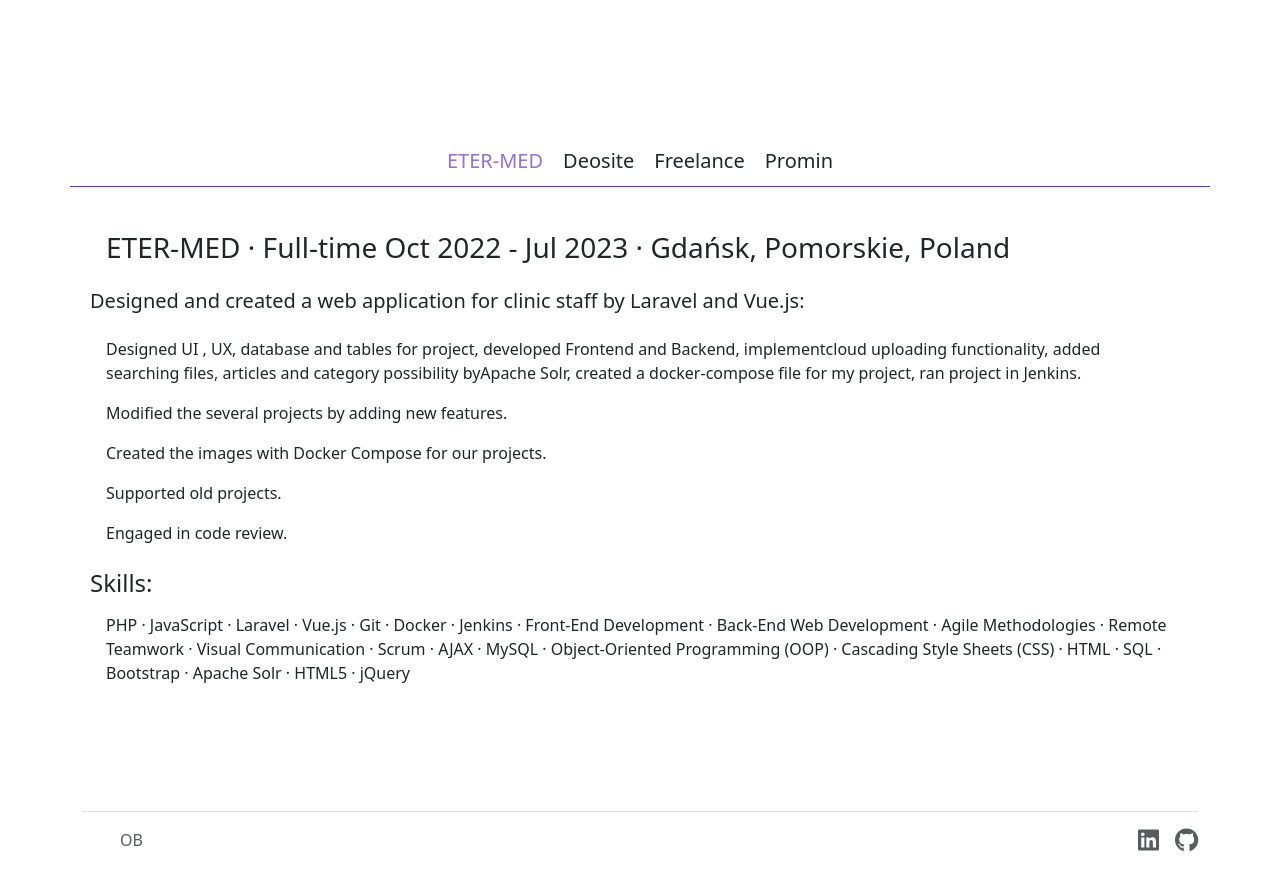
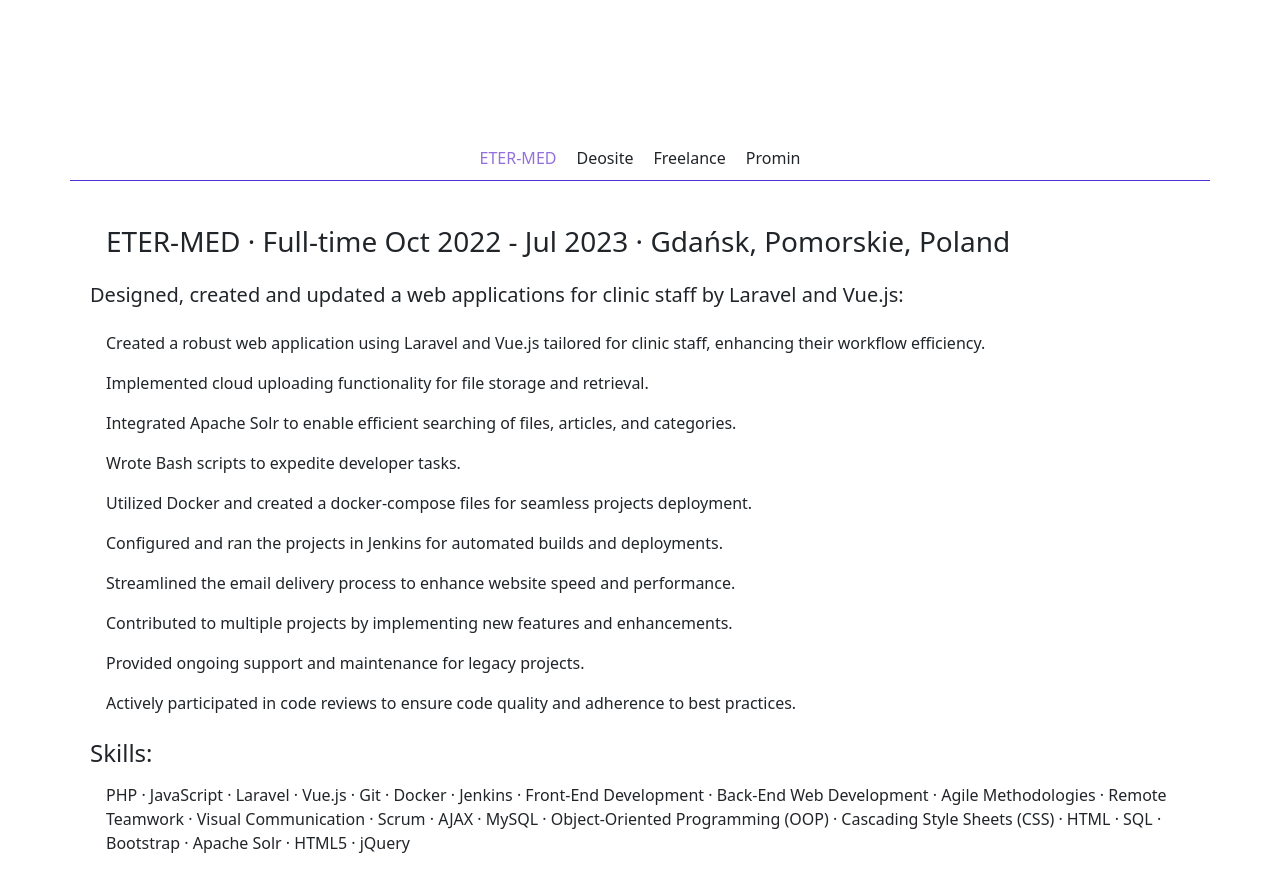
Before and after one commit to snowfallen/new-portfolio, a Vue app: page / in a window 1280 px wide. Shown: the part 1180-2072 px from the top of the page. Built offline with nearby package versions, Linux system fonts and the light colour scheme.

Commit message:
change description of experince

```diff
--- a/package.json
+++ b/package.json
@@ -14,7 +14,8 @@
     "@fortawesome/free-solid-svg-icons": "^6.4.0",
     "@fortawesome/vue-fontawesome": "^3.0.3",
     "bootstrap": "^5.3.0",
-    "vue": "^3.2.13"
+    "vue": "^3.2.13",
+    "vue-router": "^4.2.5"
   },
   "devDependencies": {
     "@typescript-eslint/eslint-plugin": "^5.4.0",
--- a/src/components/blocks/MyJobHistories.vue
+++ b/src/components/blocks/MyJobHistories.vue
@@ -29,6 +29,7 @@
 <script lang="ts">
 import {defineComponent} from "vue";
 import MyJobHistory from "@/components/blocks/MyJobHistory.vue";
+
 interface Experience {
   titles: string;
   baseInfos: string;
@@ -40,6 +41,7 @@
 interface Experiences {
   experiences: Experience[];
 }
+
 export default defineComponent({
   name: "MyJobHistories",
   components: {
@@ -50,40 +52,49 @@
     return {
       experiences: [
         {
-          titles:'Junior Full Stack Developer',
+          titles: 'Full Stack Developer',
           baseInfos: 'ETER-MED · Full-time Oct 2022 - Jul 2023 · Gdańsk, Pomorskie, Poland',
-          experienceSummary: 'Designed and created a web application for clinic staff by Laravel and Vue.js:',
+          experienceSummary: 'Designed, created and updated a web applications for clinic staff by Laravel and Vue.js:',
           experienceDescription: [
-              ['Designed UI , UX, database and tables for project, developed Frontend and Backend, implement' +
-              'cloud uploading functionality, added searching files, articles and category possibility by' +
-              'Apache Solr, created a docker-compose file for my project, ran project in Jenkins.'],
-              ['Modified the several projects by adding new features.'],
-              ['Created the images with Docker Compose for our projects.'],
-              ['Supported old projects.'],
-              ['Engaged in code review.']
+            ['Created a robust web application using Laravel and Vue.js tailored for clinic staff, enhancing their workflow efficiency. '],
+            ['Implemented cloud uploading functionality for file storage and retrieval.'],
+            ['Integrated Apache Solr to enable efficient searching of files, articles, and categories.'],
+            ['Wrote Bash scripts to expedite developer tasks.'],
+            ['Utilized Docker and created a docker-compose files for seamless projects deployment. '],
+            ['Configured and ran the projects in Jenkins for automated builds and deployments. '],
+            ['Streamlined the email delivery process to enhance website speed and performance.'],
+            ['Contributed to multiple projects by implementing new features and enhancements. '],
+            ['Provided ongoing support and maintenance for legacy projects.'],
+            ['Actively participated in code reviews to ensure code quality and adherence to best practices.']
           ],
           skills: 'PHP · JavaScript · Laravel · Vue.js · Git · Docker · Jenkins · Front-End Development · Back-End Web Development · Agile Methodologies · Remote Teamwork · Visual Communication · Scrum · AJAX · MySQL · Object-Oriented Programming (OOP) · Cascading Style Sheets (CSS) · HTML · SQL · Bootstrap · Apache Solr · HTML5 · jQuery',
         },
         {
-          titles: 'Intern Backend Developer',
+          titles: 'Backend Developer',
           baseInfos: 'Deosite / creating desire · Full-time Jan 2022 - Sep 2022 · Gdańsk, Pomorskie, Poland',
           experienceSummary: 'Engaged in the development and modification of online stores:',
           experienceDescription: [
-              ['Created a Magento 2 module to simplify the work of the admin with discount coupons'],
-              ['Made the email templates for Magento 2.'],
-              ['Modifieded a Magento 2 module for delivery and shipping'],
-              ['Created more than 100 new products templates to eBay shop using M2E Pro plugin for Magento 2'],
-              ['Created a simple Symfony Controllers , Helpers, Twig templates and other components']
+            ['Developed Symfony controllers, helpers, twig templates, and other components. '],
+            ['Developed a custom Magento 2 module to streamline the administration of discount coupons, simplifying the workflow. '],
+            ['Modified an existing module for delivery and shipping to meet specific business requirements.'],
+            ['Utilized the M2E Pro plugin to create over 100 new product templates for the eBay shop, optimizing the listing process. '],
+            ['Collaborated with the team to gather requirements, implement new features, and troubleshoot issues.'],
+            ['Engaged in the planning phase to acquire a comprehensive understanding of the project\'s requirements and objectives.']
           ],
           skills: 'PHP · JavaScript · Symfony Framework · Git · Docker · Front-End Development · Back-End Web Development · Agile Methodologies · Remote Teamwork · Visual Communication · Written Communication · Scrum · AJAX · MySQL · Object-Oriented Programming (OOP) · Cascading Style Sheets (CSS) · HTML · SQL · Magento 2 · jQuery'
         },
         {
-          titles: 'Freelance Programmer',
-          baseInfos: 'Freelance May 2021 - Oct 2022',
+          titles: 'Freelance Full-Stack Developer',
+          baseInfos: 'Freelance May 2020 - Oct 2022',
           experienceSummary: 'Made many different web projects:',
           experienceDescription: [
-              ['Converted from figma , psd and other formats into semantic, accessible and valid HTML templates with HTML5, CSS3 (SCSS) and JS'],
-              ['Created a backend with PHP and built a full featured web app with Laravel + Vue.js']
+            ['Translated designs from Figma, PSD, and other formats into semantic, accessible, and valid HTML templates using HTML5, CSS3 (SCSS), and JavaScript.'],
+            ['Developed a robust backend using PHP and utilized Laravel and Vue.js to build a full-featured web application.'],
+            ['Designed and implemented the frontend and backend components to deliver a seamless user experience.'],
+            ['Integrated various APIs and third-party services to enhance the functionality of the application.'],
+            ['Implemented authentication and authorization mechanisms to ensure data security and user privacy.'],
+            ['Optimized application performance and scalability through efficient database design and query optimization techniques.'],
+            ['Conducted thorough testing and debugging to ensure the application\'s stability and reliability.']
           ],
           skills: 'PHP · JavaScript · Laravel · Vue.js · Git · Docker · Jenkins · Front-End Development · Back-End Web Development · Remote Teamwork · Written Communication · AJAX · MySQL · Cascading Style Sheets (CSS) · HTML · SQL · Gulp.js · Scss · Bootstrap · SASS · HTML5 · jQuery',
         },
@@ -92,10 +103,13 @@
           baseInfos: 'AUTO COOPERATIVE "Promin" · Full-time Jan 2016 - Jun 2018 · Cherkasy, Cherkasy, Ukraine',
           experienceSummary: 'Administration of computers and Internet networks:',
           experienceDescription: [
-              ['Brought fibre to residential buildings'],
-              ['Connected the clients\' computer to the using PPPoE'],
-              ['Engaged in administration of computers with Linux and Windows operating systems.'],
-              ['Set up the clients\' computer']
+            ['Implemented of fiber optic connectivity in residential buildings, bringing high-speed internet access to residents.'],
+            ['Configured and established PPPoE connections on clients\' computers, enabling them to connect to the fiber optic network.'],
+            ['Provided comprehensive setup and configuration services for clients\' computers, ensuring optimal performance and functionality.'],
+            ['Administered and maintained computers running Linux and Windows operating systems, addressing technical issues and ensuring smooth operations.'],
+            ['Conducted troubleshooting and diagnostic tasks to resolve hardware and software issues, ensuring minimal downtime.'],
+            ['Assisted clients in software installations, updates, and configuration adjustments to meet their specific requirements.'],
+            [' Provided technical support and guidance to clients, resolving technical inquiries and issues in a professional and efficient manner.']
           ],
           skills: 'Visual Communication · Cascading Style Sheets (CSS) · HTML · SQL · Linux · Network Administration · System Administration · Computer Hardware · Transmission Control Protocol (TCP) · Windows · Internet Protocol Suite (TCP/IP) · PPPoE'
         }
@@ -140,6 +154,7 @@
   text-decoration: none;
   list-style: none;
 }
+
 #experience {
   width: 100vw;
   height: 100%;
@@ -147,6 +162,7 @@
   display: flex;
   padding-top: 150px;
 }
+
 .container {
   width: 100%;
   height: 100%;
@@ -166,11 +182,12 @@
 }
 
 nav menu li {
-  font-size: 20px;
+  font-size: 100%;
   padding: 10px;
   cursor: pointer;
   border: 0;
 }
+
 .exp {
   width: 100%;
   height: 90%;
@@ -187,9 +204,11 @@
   padding: 20px;
   min-width: 100%;
 }
+
 .nav-item {
   transition: 0.6s;
 }
+
 .active {
   color: mediumpurple;
   transition: 0.6s;
```
Also changed, not shown: 5 other files (tests, documents, lock files or other folders).
